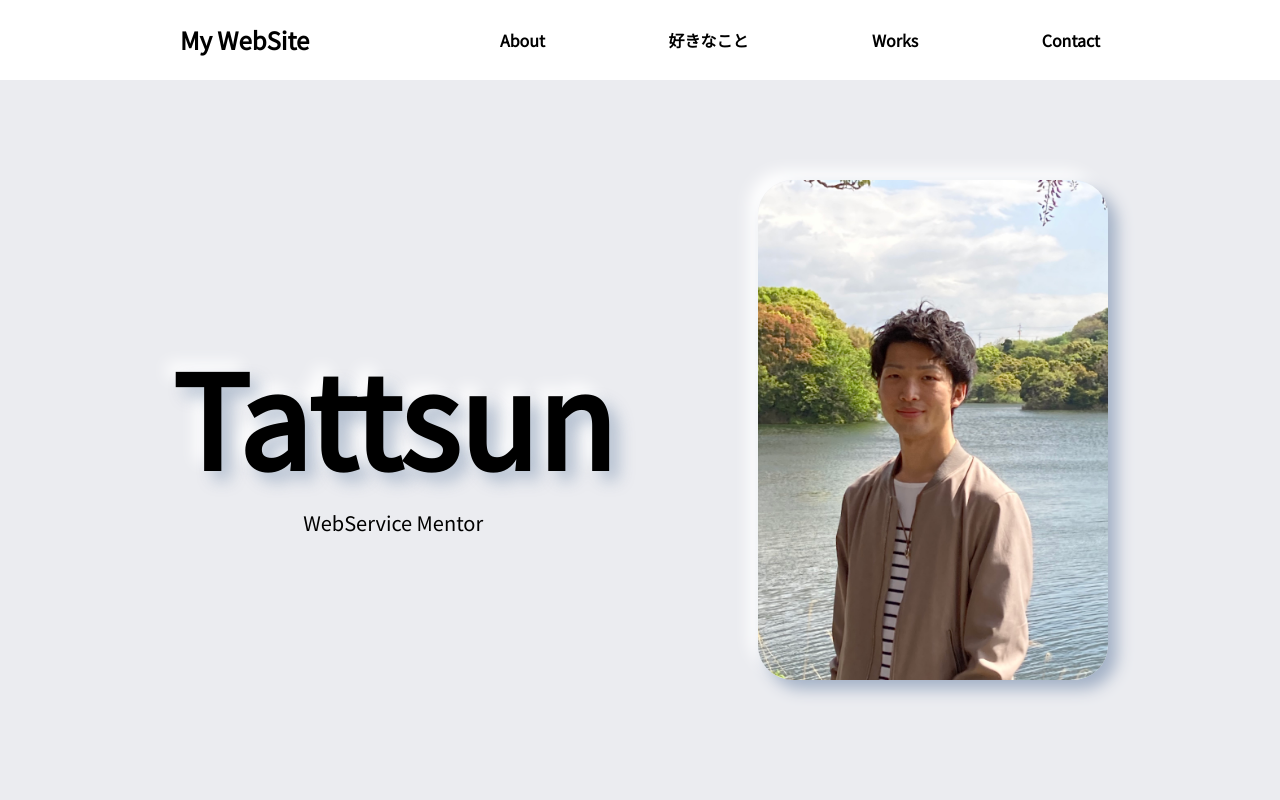
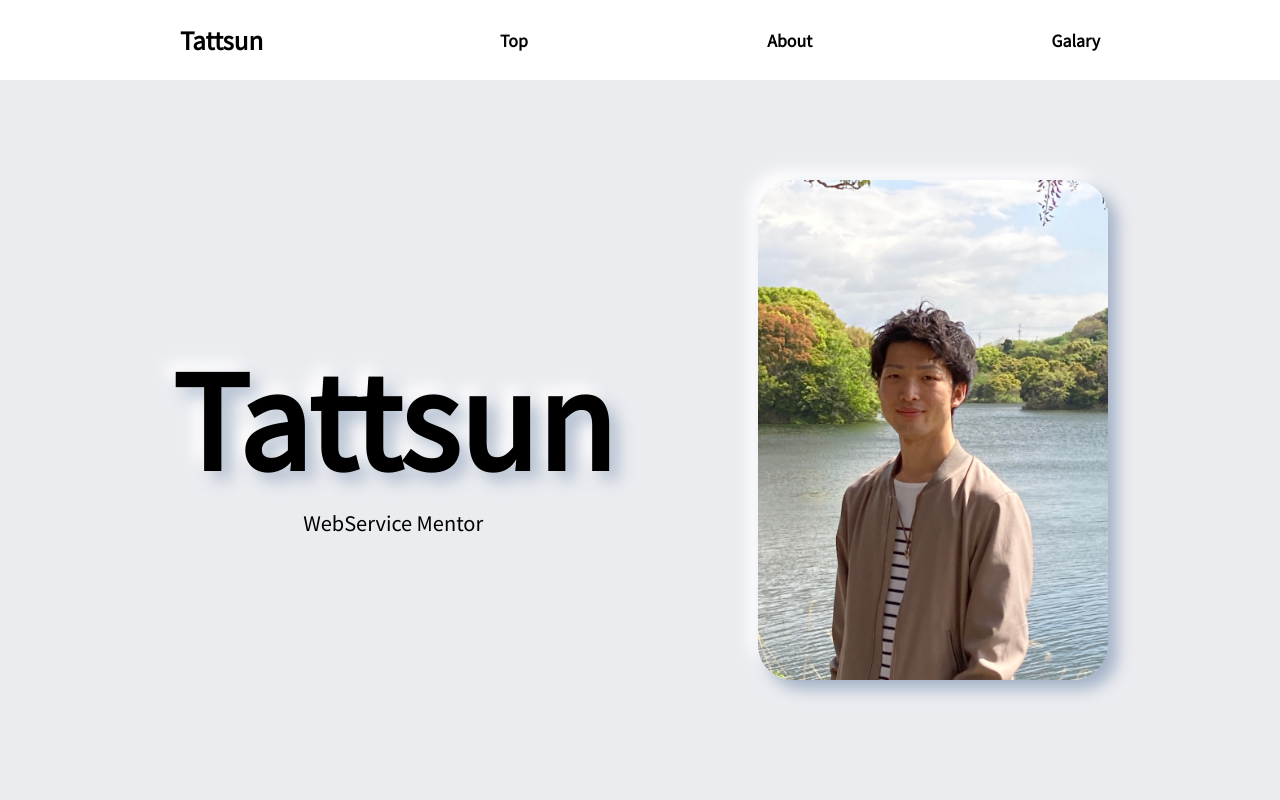
Before and after one commit to tatsuki-komori/TattsunWebSite, a plain HTML site: page index.html in a window 1280 px wide. Shown: the top 800 px of the page. Drawn offline with Linux system fonts and the light colour scheme.

Commit message:
Small fixed

```diff
--- a/index.html
+++ b/index.html
@@ -8,18 +8,17 @@
     <link rel="preconnect" href="https://fonts.googleapis.com">
     <link rel="preconnect" href="https://fonts.gstatic.com" crossorigin>
     <link href="https://fonts.googleapis.com/css2?family=Noto+Sans+JP&display=swap" rel="stylesheet">
-    <title>My Website</title>
+    <title>Tattsun Homepage</title>
 </head>
 
 <body>
     <header>
-        <p>My WebSite</p>
+        <p>Tattsun</p>
         <nav>
             <ul>
+                <li><a href="#top">Top</a></li>
                 <li><a href="#about">About</a></li>
-                <li><a href="#favorite">好きなこと</a></li>
-                <li><a href="#work">Works</a></li>
-                <li><a href="#contact">Contact</a></li>
+                <li><a href="#galary">Galary</a></li>
             </ul>
         </nav>
     </header>
@@ -47,7 +46,7 @@
         </div>
     </section>
 
-    <section class="galary">
+    <section class="galary" id="galary">
         <div class="circle-box">
             <div>
                 <h3 id="galary-title"></h3>
--- a/style.js
+++ b/style.js
@@ -23,7 +23,7 @@ const texts = [
     "中学、高校でテニス部に所属していました。今でもコートを借りて友人とテニスをしています。",
     "Leadersではtodoリストとゲームフィケーションを組み合わせたWebアプリを作成しました。<br>が、ログインできなくなっていました。そのうち直します。",
     "悲しいことに飼ってはいません。しかし、大好きです。将来必ず猫を飼うと心に決めています。",
-    "小学生の頃に読んだ精霊の守り人シリーズが一番印象に残っています。<br>フリージャンルで読みますが、特に好きなジャンルはファンタジーです。"
+    "小学生の頃に読んだ精霊の守り人シリーズが一番印象に残っています。<br>フリージャンルで読みますが、特に好きなジャンルはファンタジー小説です。"
 ]
 
 
```
